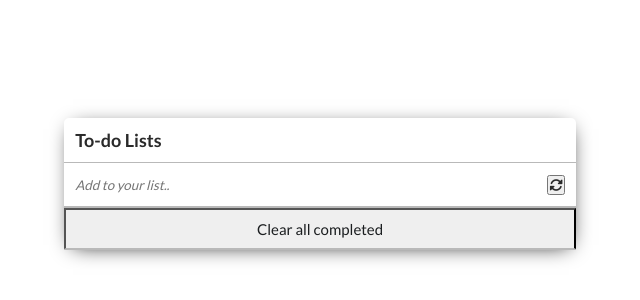
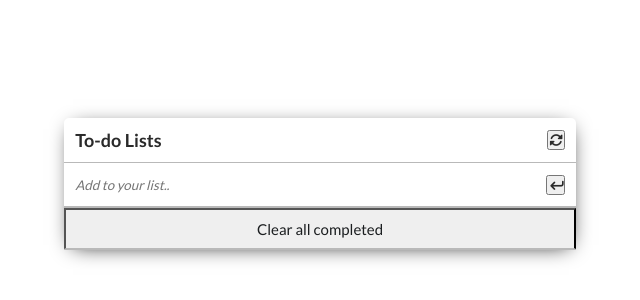
Before and after one commit to Cabraham1/Todo-list, a website built with webpack: page src/index.html in a window 1280 px wide. Shown: the part 82-382 px from the top of the page, 320-960 px from the left. Built offline with nearby package versions, Linux system fonts and the light colour scheme.

Commit message:
Update UI

```diff
--- a/src/index.html
+++ b/src/index.html
@@ -12,11 +12,14 @@
 
 <body>
   <div class="to-do-container" id="to-do-container">
-    <h1 class="title">To-do Lists</h1>
+    <section class="title-container">
+      <h1 class="title">To-do Lists</h1>
+      <button><i class="fa-solid fa-rotate"></i></button>
+    </section>
     <form class="form">
       <div class="input-container">
         <input type="text" class="text-input" id="text-input" placeholder="Add to your list..">
-        <button type="button" class="add-button" id="add-button"><i class="fa-solid fa-rotate"></i></button>
+        <button type="button" class="add-button" id="add-button"><i class="fa-solid fa-arrow-turn-down"></i></i></button>
       </div>
       <div class="to-dos" id="to-dos"></div>
       <button class="clear-button-container">
--- a/src/style.css
+++ b/src/style.css
@@ -4,6 +4,12 @@
   box-sizing: border-box;
   color: #2a2a2a;
   font-family: 'Lato', sans-serif;
+}
+
+.title-container {
+  display: flex;
+  justify-content: space-between;
+  align-items: center;
 }
 
 .to-do-container {
@@ -61,6 +67,10 @@
   font-style: italic;
   outline: none;
   width: 100%;
+}
+
+.add-button {
+  width: 1.2rem;
 }
 
 .fa-arrow-turn-down {
```
